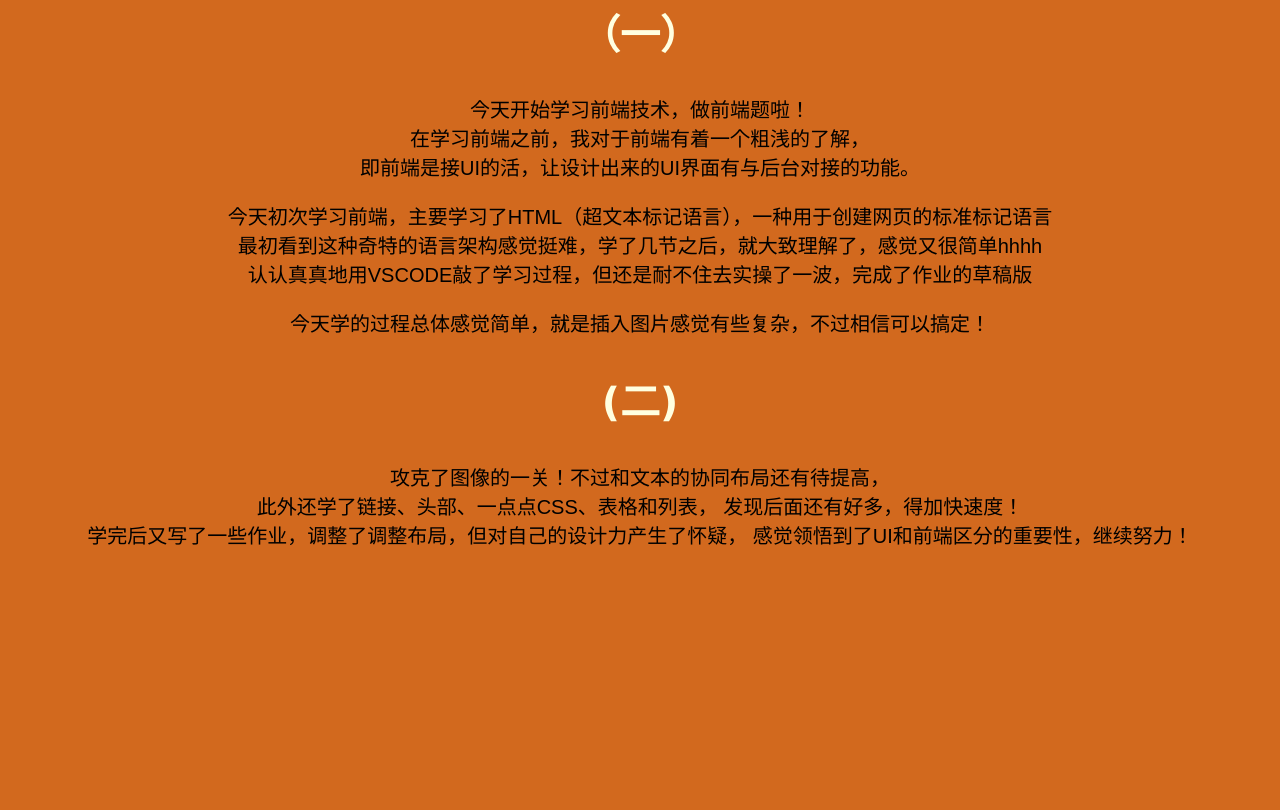
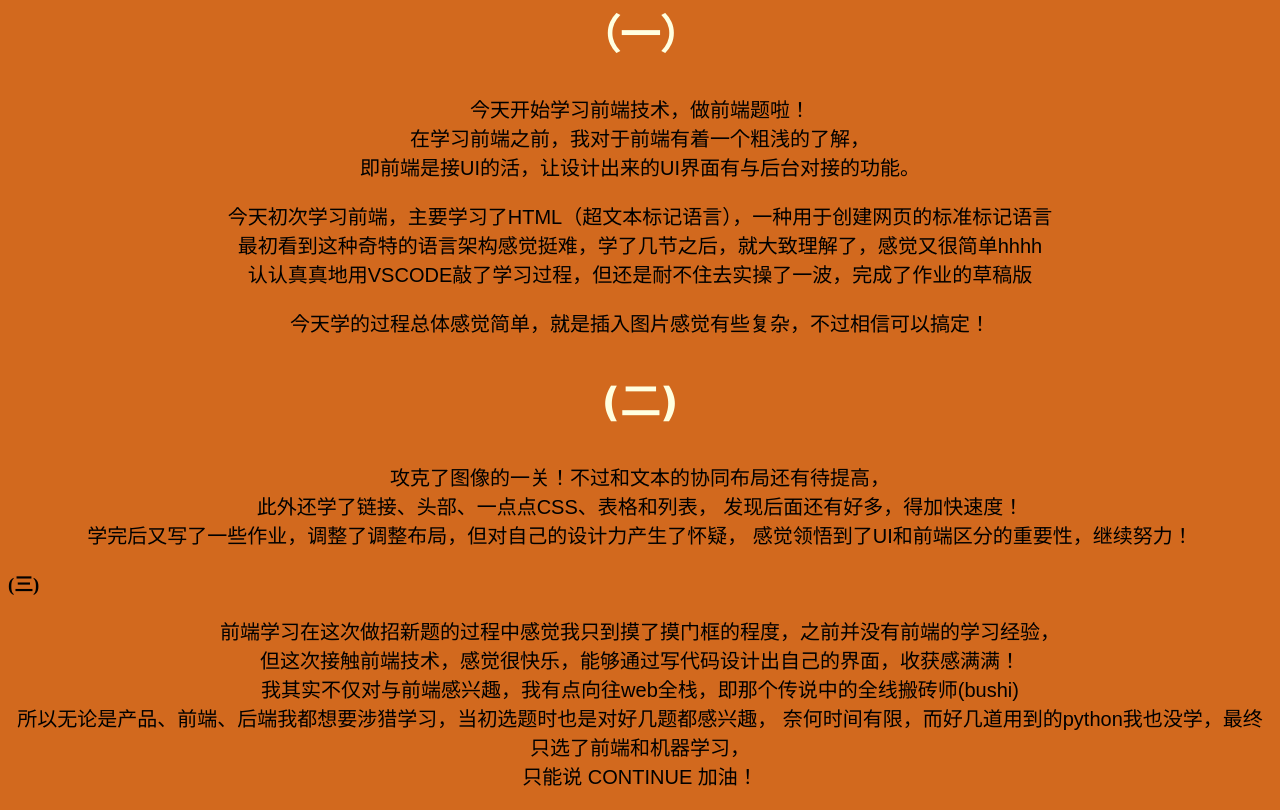
Before and after one commit to weierdong/Self-introduction-of-Mr.Chen, a plain HTML site: page index.html in a window 1280 px wide. Shown: the part 1914-2724 px from the top of the page. Before the commit the page ends 2483 px from the top, so only its background shows below. Drawn offline with Linux system fonts and the light colour scheme.

Commit message:
Add files via upload

```diff
--- a/index.html
+++ b/index.html
@@ -40,10 +40,10 @@ Self introduction of Mr.Chen
 <p>我的爱好其实不算多，喜欢<big>动漫</big>，<strong>你零永远的神！</strong>
     喜欢阅读，同时还是个<big>历史通</big>！
     音乐类只能欣赏<small>难有建树</small><big>emmmm</big>
-    <a href="http://www.imomoe.la/view/1065.html">
-        <img src="1.jpg" alt="从零开始的异世界生活" align="middle"  width="648" height="324"></a>
+    <a href="http://www.imomoe.live/view/1065.html">
+        <img src="1.jpg" alt="从零开始的异世界生活" align="middle"  width="648" height="324">
+    </a>
         <br>宝藏番强推！点击图片，一键追番！
-    <!--<body background="images/re0.jpg">-->
     </p>
 
 <h2>对于future的展望</h2>
@@ -107,5 +107,15 @@ Self introduction of Mr.Chen
    感觉领悟到了UI和前端区分的重要性，继续努力！
 </p>
 
+<h3>(三)</h3>
+<p>
+    前端学习在这次做招新题的过程中感觉我只到摸了摸门框的程度，之前并没有前端的学习经验，<br>
+    但这次接触前端技术，感觉很快乐，能够通过写代码设计出自己的界面，收获感满满！<br>
+    我其实不仅对与前端感兴趣，我有点向往web全栈，即那个传说中的全线搬砖师(bushi)<br>
+    所以无论是产品、前端、后端我都想要涉猎学习，当初选题时也是对好几题都感兴趣，
+    奈何时间有限，而好几道用到的python我也没学，最终只选了前端和机器学习，<br>
+    只能说 CONTINUE 加油！
+</p>
+
 </body>
 </html>
```
